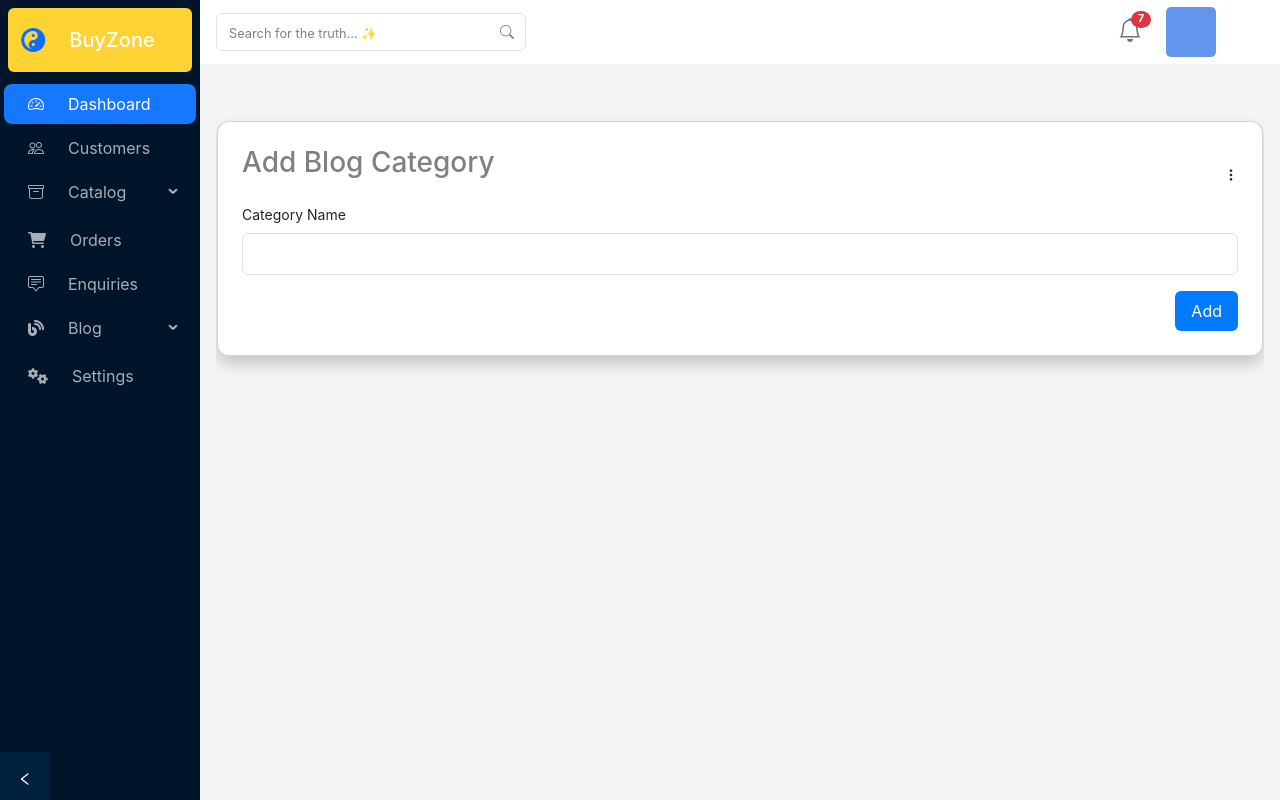
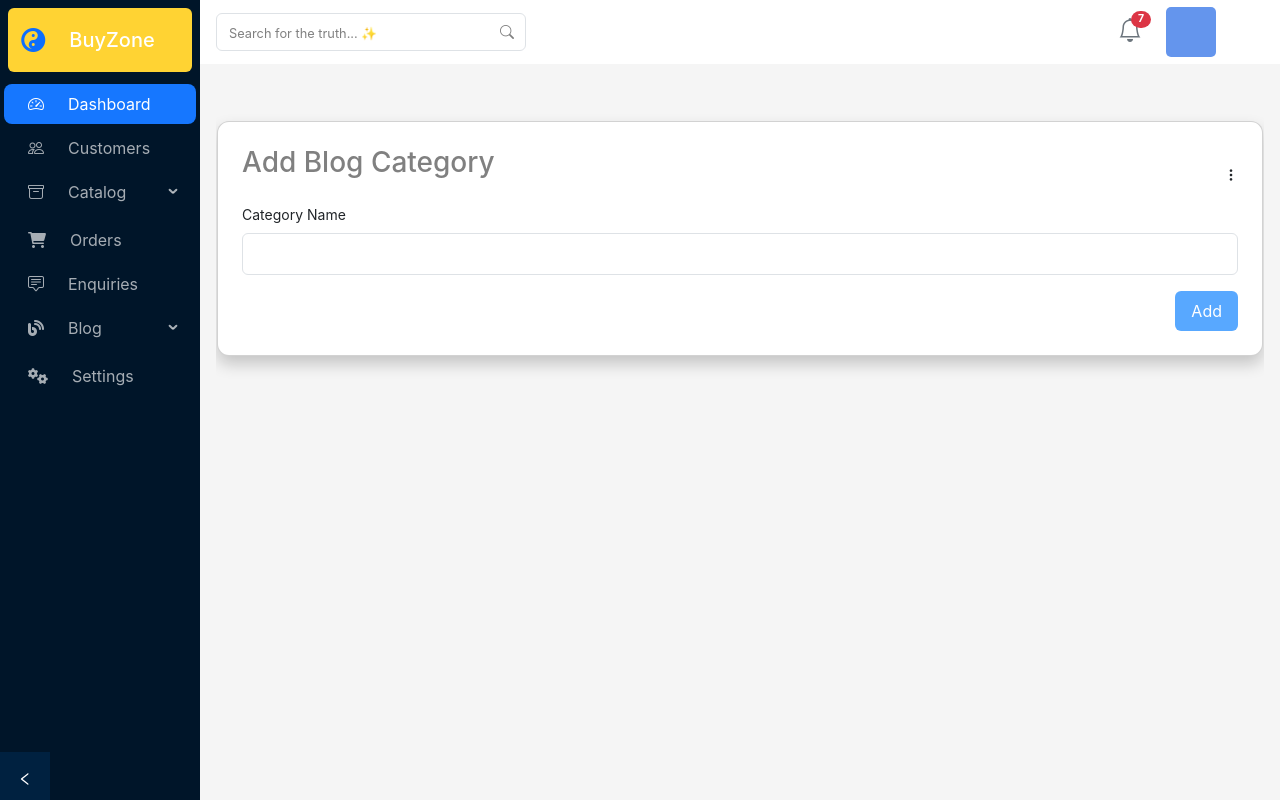
Before and after one commit to Ejay02/eCommerce-Admin, a Vue app: page /admin/blog/add-blog-category in a window 1280 px wide. Built offline with nearby package versions, Linux system fonts and the light colour scheme; no server answers; what @formkit/vue, vue3-google-login would draw is missing.

Commit message:
WIP: add and list product

```diff
--- a/src/pages/blog/addBlogCategory.vue
+++ b/src/pages/blog/addBlogCategory.vue
@@ -18,7 +18,12 @@
       </div>
 
       <div class="text-end gap-2">
-        <button type="submit" class="btn btn-primary" @click="handleSubmit">
+        <button
+          type="submit"
+          class="btn btn-primary"
+          @click="handleSubmit"
+          :disabled="!isFormFilled"
+        >
           Add
         </button>
       </div>
@@ -28,7 +33,7 @@
 
 <script setup>
 import axios from "axios";
-import { ref } from "vue";
+import { computed, ref } from "vue";
 import { useNotifications } from "@/composable/globalAlert.js";
 
 const { notify } = useNotifications();
@@ -52,6 +57,10 @@ const handleSubmit = async () => {
     notify("Error adding category", "error");
   }
 };
+
+const isFormFilled = computed(() => {
+  return title.value;
+});
 </script>
 
 <style scoped>
--- a/src/pages/catalog/addProduct.vue
+++ b/src/pages/catalog/addProduct.vue
@@ -127,7 +127,12 @@
     </div>
     <!--  -->
     <div class="text-end">
-      <button type="submit" class="btn btn-primary mt-3" @click="handleSubmit">
+      <button
+        type="submit"
+        class="btn btn-primary mt-3"
+        @click="handleSubmit"
+        :disabled="!isFormFilled"
+      >
         Create
       </button>
     </div>
--- a/src/pages/settings.vue
+++ b/src/pages/settings.vue
@@ -55,7 +55,11 @@
       </div>
 
       <div class="d-flex justify-content-end">
-        <button type="submit" class="btn btn-primary" @click="handleUpdate">
+        <button
+        type="submit"
+        class="btn btn-primary"
+        @click="handleUpdate"
+        >
           Update
         </button>
       </div>
```
